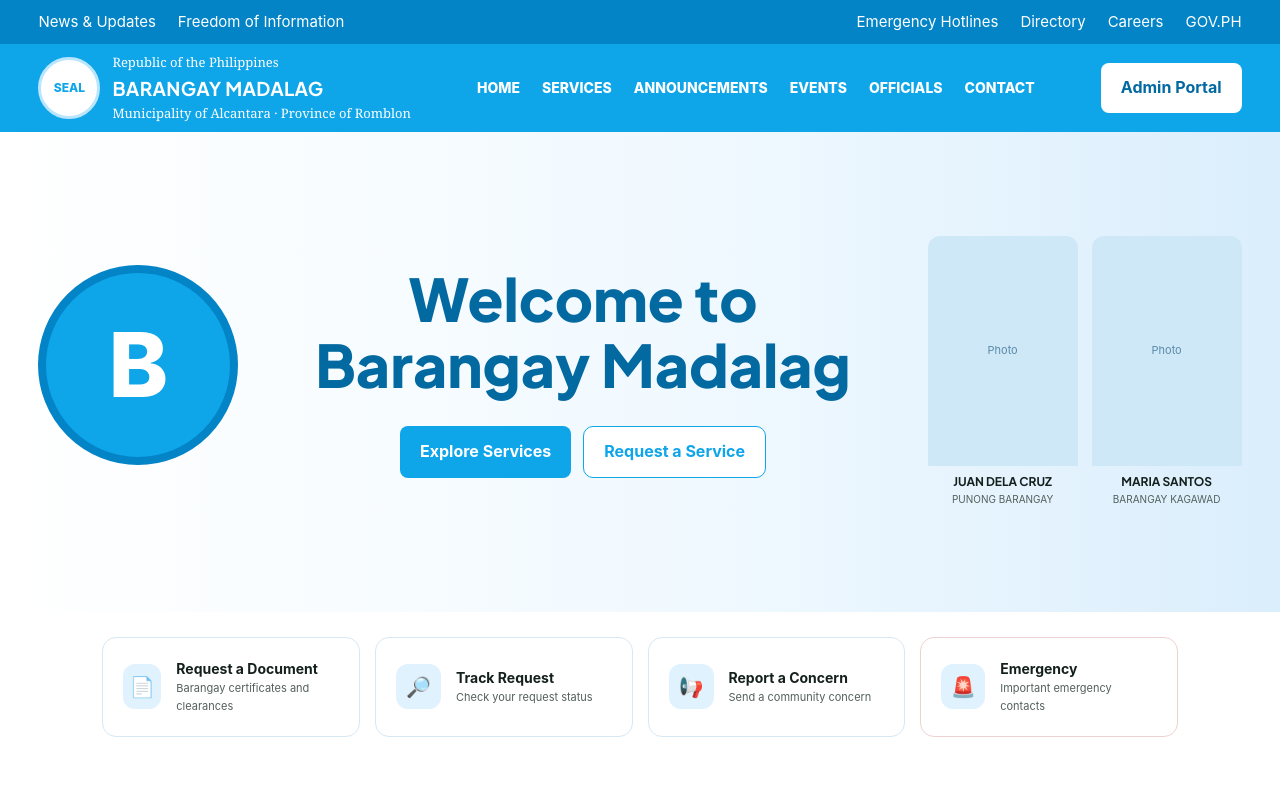
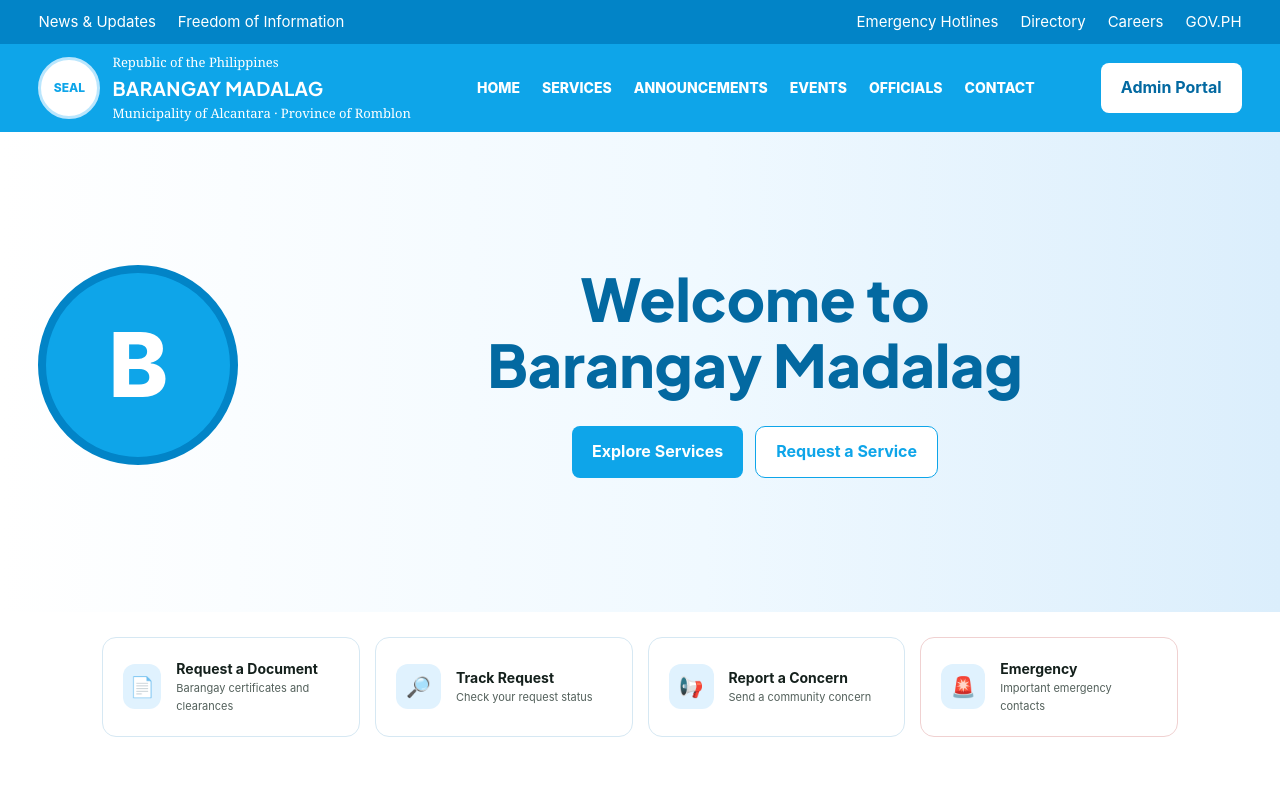
Before and after one commit to madalagalcantara/website, a plain HTML site: page index.html in a window 1280 px wide. Shown: the top 800 px of the page. Drawn offline with Linux system fonts and the light colour scheme.

Commit message:
Add files via upload

```diff
--- a/index.html
+++ b/index.html
@@ -65,11 +65,6 @@
         <button class="primary-btn" onclick="scrollToSection('services')">Explore Services</button>
         <button class="secondary-btn" onclick="openRequestModal()">Request a Service</button>
       </div>
-    </div>
-
-    <div class="hero-officials">
-      <div class="official-slot"><div>Photo</div><strong>JUAN DELA CRUZ</strong><span>PUNONG BARANGAY</span></div>
-      <div class="official-slot"><div>Photo</div><strong>MARIA SANTOS</strong><span>BARANGAY KAGAWAD</span></div>
     </div>
 
   </section>
```
